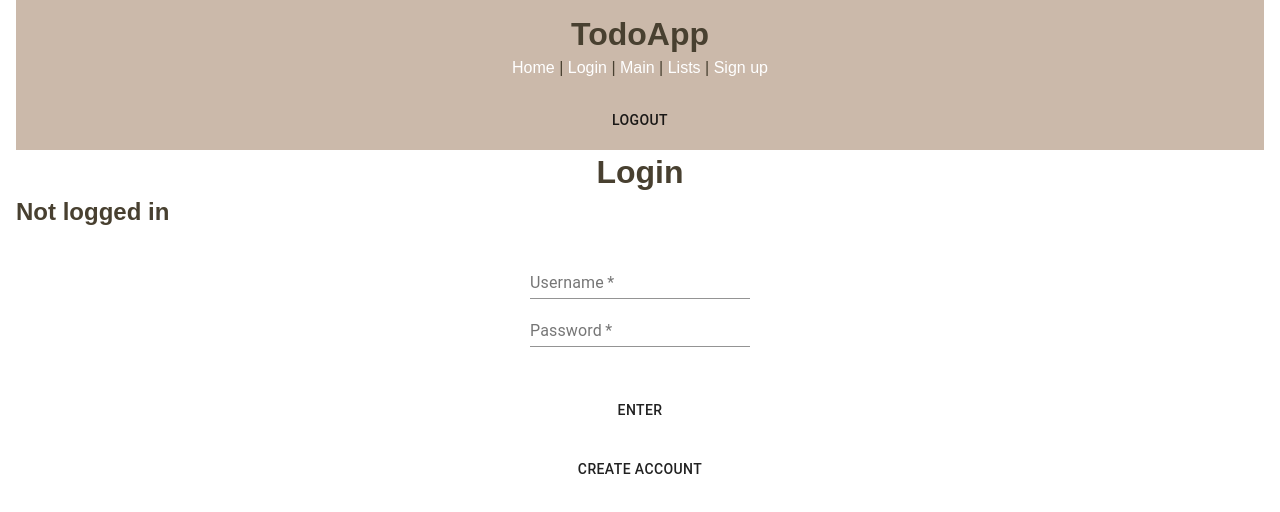
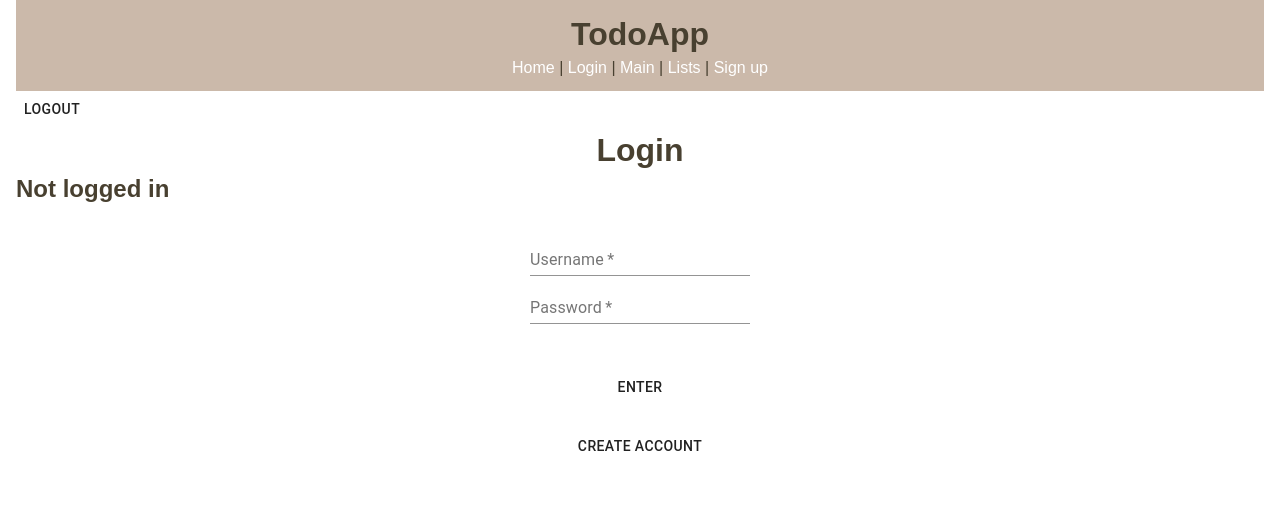
Before and after one commit to ericabasak/Final-Project-React-Redux-Frontend, a React (Create React App) app: page /userloginform in a window 1280 px wide. Shown: the top 512 px of the page. Built offline with nearby package versions, Linux system fonts and the light colour scheme.

Commit message:
made changes to logout

```diff
--- a/src/components/Logout.js
+++ b/src/components/Logout.js
@@ -1,9 +1,9 @@
 import React, { Component } from 'react';
+import { Button } from '@material-ui/core';
 
 class Logout extends Component {
 
-  logout = (e) => {
-    e.preventDefault();
+  logout = () => {
     console.log("hi from the logout")
     fetch("http://localhost:3001/api/v1/logout", {
       method: "DELETE",
@@ -15,16 +15,16 @@ class Logout extends Component {
     })
     .then(response => response.json())
     .then(resp => alert(resp.message))
-      this.setState({
-        currentUser: null
-      })
+      // this.setState({
+      //   currentUser: null
+      // })
   }
+
 
   render() {
     return(
       <div className="Logout">
-        <form onSubmit={this.logout}>
-        </form>
+        <Button onClick={this.logout} type="submit" label="Logout">Logout</Button>
       </div>
     )
   }
--- a/src/components/Nav.js
+++ b/src/components/Nav.js
@@ -1,13 +1,8 @@
 import React, { Component } from 'react';
 import { Link } from 'react-router-dom';
-import { Button } from '@material-ui/core';
 
 class Nav extends Component {
 
-  // handleLogout = () => {
-  //   this.state.logout()
-  //   this.state.history.push("/")
-  // }
 
   render() {
     return (
@@ -32,11 +27,6 @@ class Nav extends Component {
         <Link
           style={ linkStyle }
           to="/usersignupform"> Sign up </Link>
-          <br></br>
-          <br></br>
-        <div>
-          <Button type="submit" label="Logout">Logout</Button>
-        </div>
       </div>
 
 
--- a/src/components/TodoItem.js
+++ b/src/components/TodoItem.js
@@ -1,6 +1,7 @@
 import React, { Component } from 'react';
 import { Button } from '@material-ui/core';
 import Checkbox from '@material-ui/core/Checkbox';
+import Grid from '@material-ui/core/Grid';
 
 class TodoItem extends Component {
 
@@ -73,18 +74,20 @@ class TodoItem extends Component {
 
     return (
       <div style={this.getStyle()}>
-          <label>
+          <Grid item xs={12}>
             <Checkbox onClick={this.checkboxHandler}
               name="is_complete"
               type="checkbox"
               checked={this.state.is_complete}
               onChange={this.handleCheckboxChange}
             />
-          </label>
+          </Grid>
           &nbsp; {this.props.name} {this.props.id}  &nbsp;
-          <Button onClick={this.deleteHandler}
-            type="submit"
-            label="Delete">Delete</Button>
+          <Grid container justify="flex-end">
+            <Button onClick={this.deleteHandler}
+              type="submit"
+              label="Delete">Delete</Button>
+          </Grid>
       </div>
     )
   }
--- a/src/components/UserLoginForm.js
+++ b/src/components/UserLoginForm.js
@@ -39,7 +39,7 @@ class UserLoginForm extends Component {
         if (response.errors) {
           alert(response.errors)
         } else {
-          this.props.history.push("/home")
+          this.props.history.push("/")
         }
       })
   }
@@ -59,8 +59,8 @@ class UserLoginForm extends Component {
         <div>
           <h1 style={{ color: "#484030", textAlign: "center" }}>Login</h1>
 
-            <h2>{ this.state.username ?
-               `Logged in as ${ this.state.username }` :
+            <h2>{ this.props.username ?
+               `Logged in as ${ this.props.username }` :
                 "Not logged in"}
             </h2>
         </div>
--- a/src/components/UserSignupForm.js
+++ b/src/components/UserSignupForm.js
@@ -37,17 +37,10 @@ class UserSignupForm extends Component {
         if (response.errors) {
           alert(response.errors)
         } else {
-          this.props.history.push("/home")
+          this.props.history.push("/")
         }
       })
-    // this.props.login({
-    //   username: this.state.username,
-    //   email: this.state.email,
-    //   password: this.state.password
-    // })
   }
-
-
 
   render() {
     return (
```
Also changed, not shown: src/App.js (+0 -14 lines).
